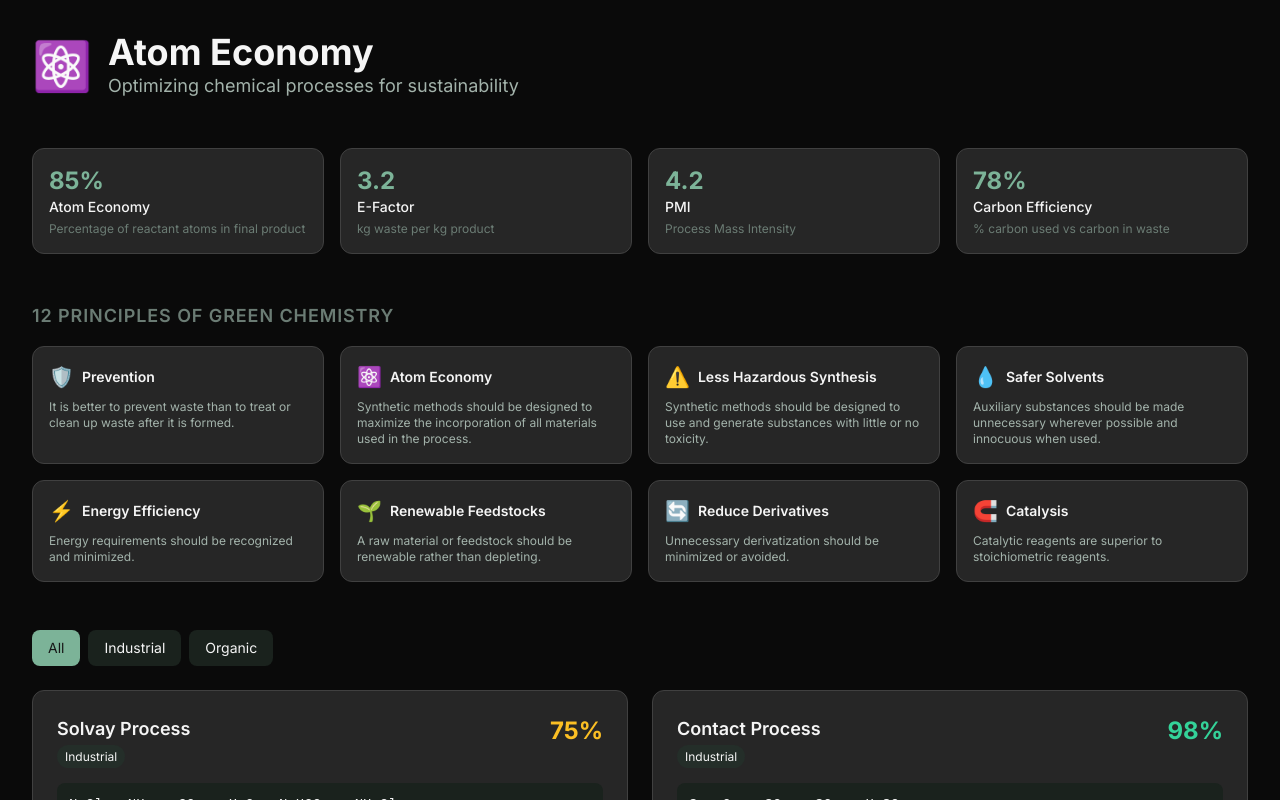
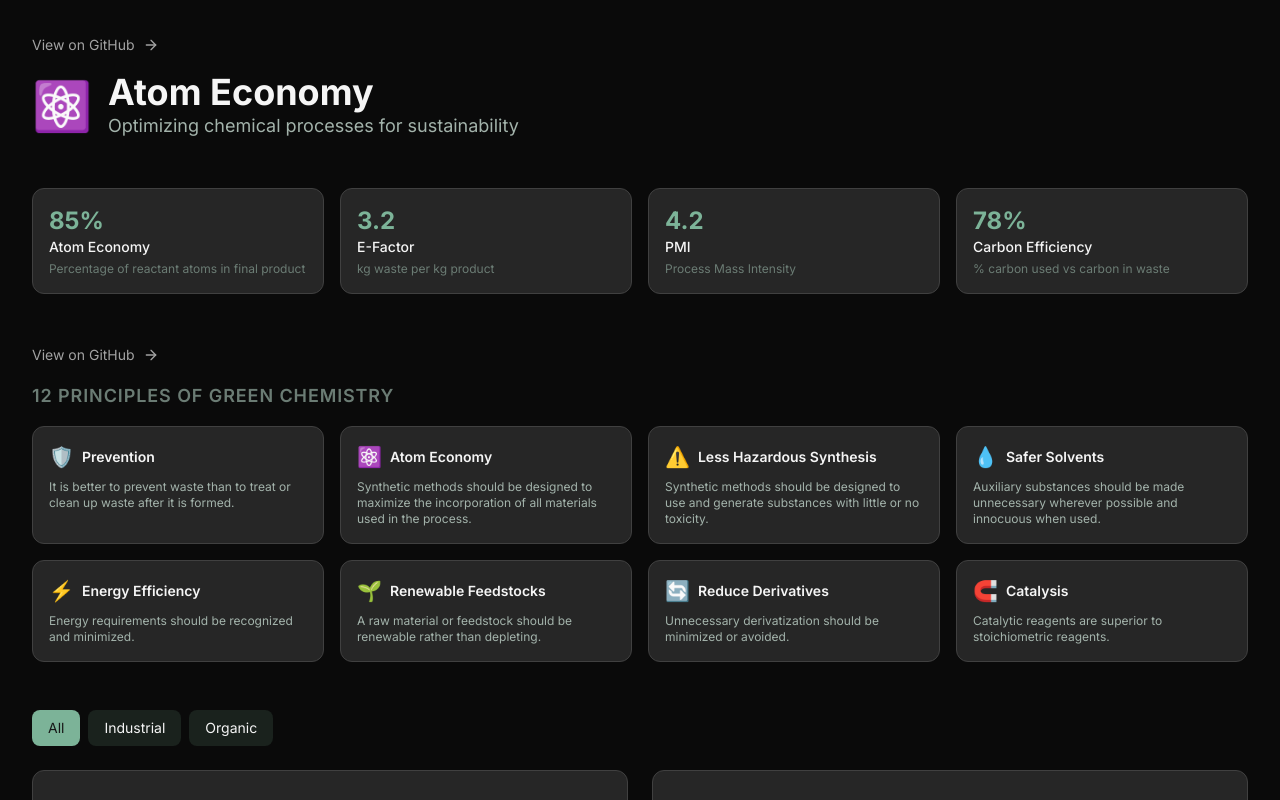
Before and after one commit to sustainabilitybro/ORGANIC-OS, a Next.js app in the folder apps/web/: page /atom-economy in a window 1280 px wide. Shown: the top 800 px of the page. Built offline with nearby package versions, Linux system fonts and the light colour scheme.

Commit message:
feat: Add GitHub links to atom-economy and holistic-alchemy pages

```diff
--- a/apps/web/src/app/atom-economy/page.tsx
+++ b/apps/web/src/app/atom-economy/page.tsx
@@ -2,6 +2,7 @@
 
 import { useState } from 'react'
 import { Card, Button, Spinner } from '@/components/design-system'
+import { ArrowRight } from 'lucide-react'
 
 // Atom Economy - Optimizing resource efficiency
 interface AtomProcess {
@@ -115,6 +116,18 @@ export default function AtomEconomyPage() {
     <div className="min-h-screen bg-neutral-950 text-neutral-100 p-8">
       {/* Header */}
       <div className="mb-12">
+      {/* GitHub Link */}
+      <div className="mb-4">
+        <a
+          href="https://github.com/sustainabilitybro/atom-economy"
+          target="_blank"
+          rel="noopener noreferrer"
+          className="inline-flex items-center gap-2 text-sm text-neutral-400 hover:text-accent-primary transition-colors"
+        >
+          <span>View on GitHub</span>
+          <ArrowRight className="w-4 h-4" />
+        </a>
+      </div>
         <div className="flex items-center gap-4 mb-2">
           <span className="text-5xl">⚛️</span>
           <div>
@@ -139,6 +152,18 @@ export default function AtomEconomyPage() {
 
       {/* Green Chemistry Principles */}
       <div className="mb-12">
+      {/* GitHub Link */}
+      <div className="mb-4">
+        <a
+          href="https://github.com/sustainabilitybro/atom-economy"
+          target="_blank"
+          rel="noopener noreferrer"
+          className="inline-flex items-center gap-2 text-sm text-neutral-400 hover:text-accent-primary transition-colors"
+        >
+          <span>View on GitHub</span>
+          <ArrowRight className="w-4 h-4" />
+        </a>
+      </div>
         <h2 className="text-lg font-semibold mb-4 text-text-muted uppercase tracking-wider">
           12 Principles of Green Chemistry
         </h2>
--- a/apps/web/src/app/holistic-alchemy/page.tsx
+++ b/apps/web/src/app/holistic-alchemy/page.tsx
@@ -2,6 +2,7 @@
 
 import { useState } from 'react'
 import { Card, Button, Spinner } from '@/components/design-system'
+import { ArrowRight } from 'lucide-react'
 
 // Holistic Alchemy - Toxins literacy and systems-first lifestyle
 interface ToxinCategory {
@@ -105,6 +106,15 @@ export default function HolisticAlchemyPage() {
     <div className="min-h-screen bg-neutral-50 dark:bg-neutral-900 p-8">
       <div className="max-w-6xl mx-auto">
         <header className="mb-12">
+          <a
+            href="https://github.com/sustainabilitybro/Holistic-Alchemy"
+            target="_blank"
+            rel="noopener noreferrer"
+            className="inline-flex items-center gap-2 text-sm text-neutral-500 hover:text-accent-primary transition-colors mb-4"
+          >
+            <span>View on GitHub</span>
+            <ArrowRight className="w-4 h-4" />
+          </a>
           <h1 className="text-4xl font-bold text-neutral-900 dark:text-white mb-4">
             Holistic Alchemy
           </h1>
```
